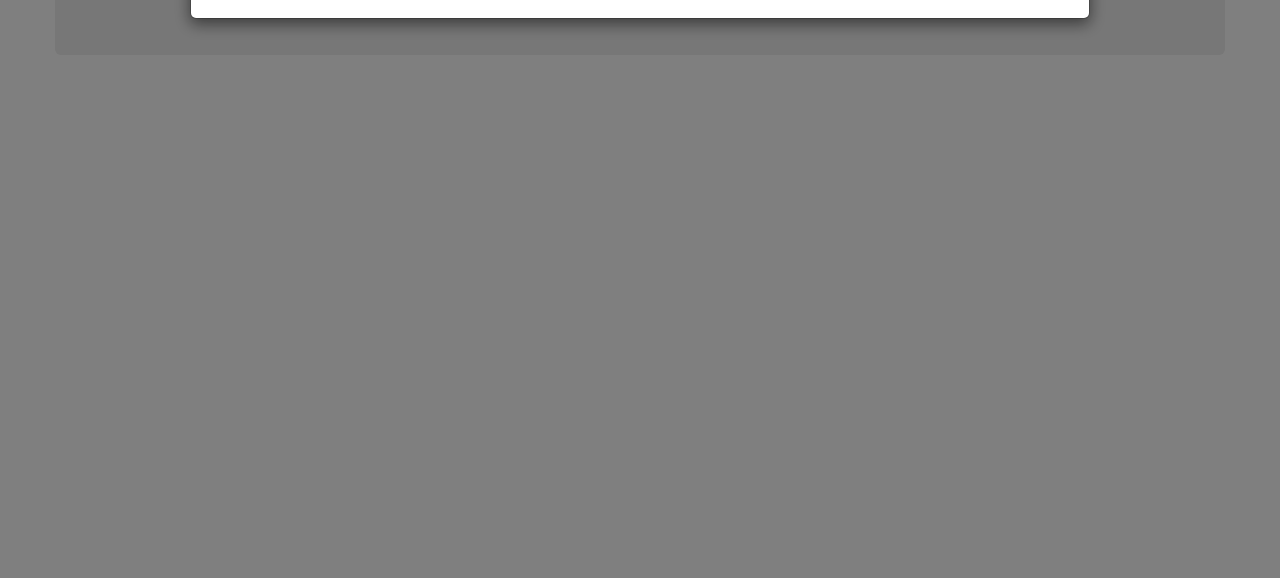
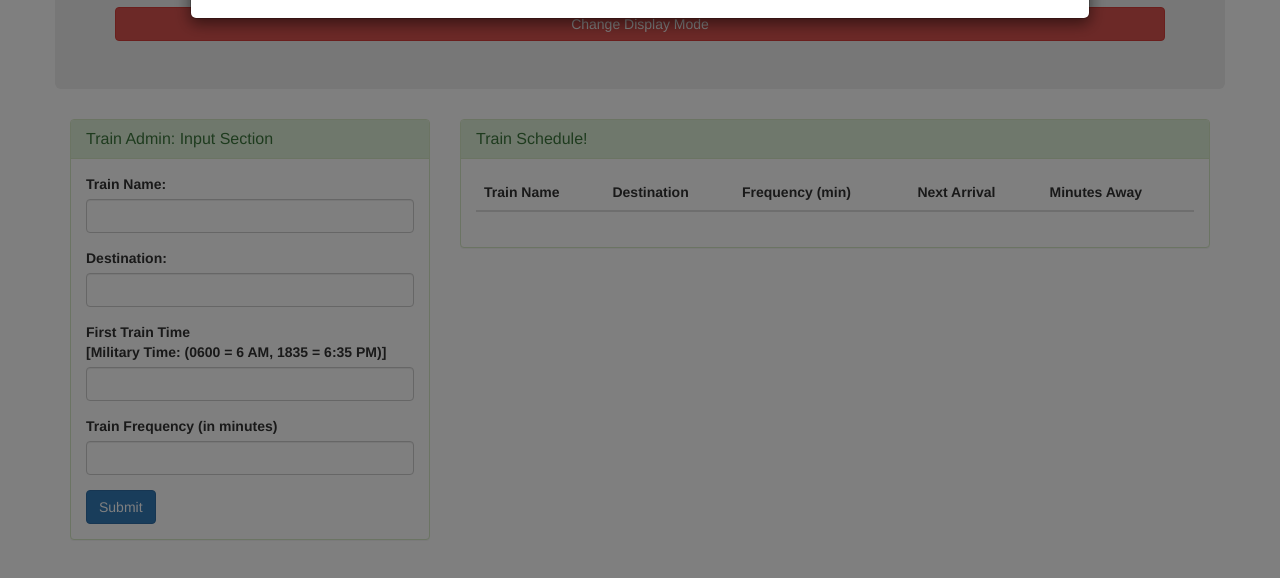
Before and after one commit to Steven-McCreery/Train-Scheduler, a plain HTML site: page index.html in a window 1280 px wide. Shown: the part 140-718 px from the top of the page. Drawn offline with nearby package versions, Linux system fonts and the light colour scheme.

Commit message:
got admin and review to work on modal, added firebase link and potential structure to return data, have not gotten actual firebase return data yet

```diff
--- a/assets/javascript/app.js
+++ b/assets/javascript/app.js
@@ -6,12 +6,63 @@ $(document).ready(function() {
 
 	selectViewModal();
 
-	$("li").on("click", function() {
-		if ($(this).hasClass("review")) {
+	$("a").on("click", function() {
+		$("li").removeClass("active");
+		$(this).parent().addClass("active");
+		$("#viewSelect").modal("hide");
+		if ($("#review").closest("li").hasClass("active")) {
+			if (!$("#adminEntry").hasClass("hidden")) {
+				$("#adminEntry").addClass("hidden");
+			}
+			$("#schedule").removeClass("col-xs-8");
+			$("#schedule").addClass("col-xs-12");
+		}else{
+			$("#adminEntry").removeClass("hidden");
+			$("#schedule").addClass("col-xs-8");
+			$("#schedule").removeClass("col-xs-12");
+		}
+	})
 
-		}else{
+	$("#viewChange").on("click", function() {
+		selectViewModal();
+	})
 
-		}
+
+	// Initialize Firebase
+	var config = {
+		apiKey: "AIzaSyAbQ_rcwZtFqJvo7Pzk-3XbkJXQlp03rHQ",
+		authDomain: "coding-bootcamp-week-7.firebaseapp.com",
+		databaseURL: "https://coding-bootcamp-week-7.firebaseio.com",
+		projectId: "coding-bootcamp-week-7",
+		storageBucket: "coding-bootcamp-week-7.appspot.com",
+		messagingSenderId: "89038699307"
+		};
+	firebase.initializeApp(config);
+
+	var database = firebase.database();
+
+	$("#add-train").on("click", function(event) {
+		event.preventDefault();
+		var trainName = $("#name-input").val().trim();
+		var destination = $("#destination-input").val().trim();
+		var firstTrainTime = $("#ftt-input").val().trim();
+		var frequency = $("#frequency-input").val().trim();
+
+		database.ref().push({
+			trainName: trainName,
+			destination: destination,
+			firstTrainTime: firstTrainTime,
+			frequency: frequency,
+			dateAdded: firebase.database.ServerValue.TIMESTAMP
+		});
+
+		database.ref().on("child_added", function(childSnapshot) {
+			return;
+		})
+
+		database.ref().orderByChild("dateAdded").limitToLast(15).on("child_added", function(snapshot) {
+			return;
+		})
 	})
 
 
@@ -21,12 +72,4 @@ $(document).ready(function() {
 
 
 
-
-
-
-
-
-
-
-
 })
--- a/index.html
+++ b/index.html
@@ -35,8 +35,8 @@
 
 						<!-- Centered Pills -->
 						<ul class="nav nav-pills nav-justified">
-							<li class="" id"review"><a href="#">Review Display</a></li>
-							<li class="" id="admin"><a href="#">Admin Display</a></li>
+							<li class=""><a href="#" id="review">Review Display</a></li>
+							<li class=""><a href="#" id="admin">Admin Display</a></li>
 						</ul>
 
 					</div>
@@ -51,8 +51,75 @@
 		<div class="row">
 			<div class="column col col-xs-12 jumbotron text-center" id="title">
 				<h1>Train Schedule</h1>
+				<span class=""><button class="btn btn-block btn-danger" id="viewChange">Change Display Mode</button></span>
 			</div>
 		</div>
+
+	</div>
+
+	<div class="container">
+
+		<div class="row">
+
+			<!-- admin panel-->
+			<div class="col-xs-4 pull-left" id="adminEntry">
+				<div class="panel panel-success">
+
+					<div class="panel-heading">
+						<h2 class="panel-title">Train Admin: Input Section</h2>
+					</div>
+
+					<div class="panel-body">
+						<form role="form">
+							<div class="form-group">
+								<label for="name-input">Train Name:</label>
+								<input class="form-control" id="name-input" type="text">
+							</div>
+
+							<div class="form-group">
+								<label for="destination-input">Destination:</label>
+								<input class="form-control" id="destination-input" type="text">
+							</div>
+
+							<div class="form-group">
+								<label for="ftt-input">First Train Time <br>[Military Time: (0600 = 6 AM, 1835 = 6:35 PM)]</label>
+								<input class="form-control" id="ftt-input" type="number">
+							</div>
+
+							<div class="form-group">
+								<label for="frequency-input">Train Frequency (in minutes)</label>
+								<input class="form-control" id="frequency-input" type="number">
+							</div>
+
+							<button class="btn btn-primary" id="add-train" type="submit">Submit</button>
+						</form>
+					</div> <!-- close panel body -->
+				</div> <!-- close admin panel -->
+			</div> <!-- close column -->
+
+			<!-- train schedule display -->
+			<div class="col-xs-8 pull-right" id="schedule">
+				<div class="panel panel-success">
+
+					<div class="panel-heading">
+						<h2 class="panel-title">Train Schedule!</h2>
+					</div>
+
+					<div class="panel-body" id="recent-member">
+						<table class="table table-responsive table-stripped table-hover">
+							<thead>
+								<th>Train Name</th>
+								<th>Destination</th>
+								<th>Frequency (min)</th>
+								<th>Next Arrival</th>
+								<th>Minutes Away</th>
+							</thead>
+							<tbody></tbody>
+						</table>
+					</div>
+				</div>
+			</div>
+			</div>
 
 	</div>
 
```
